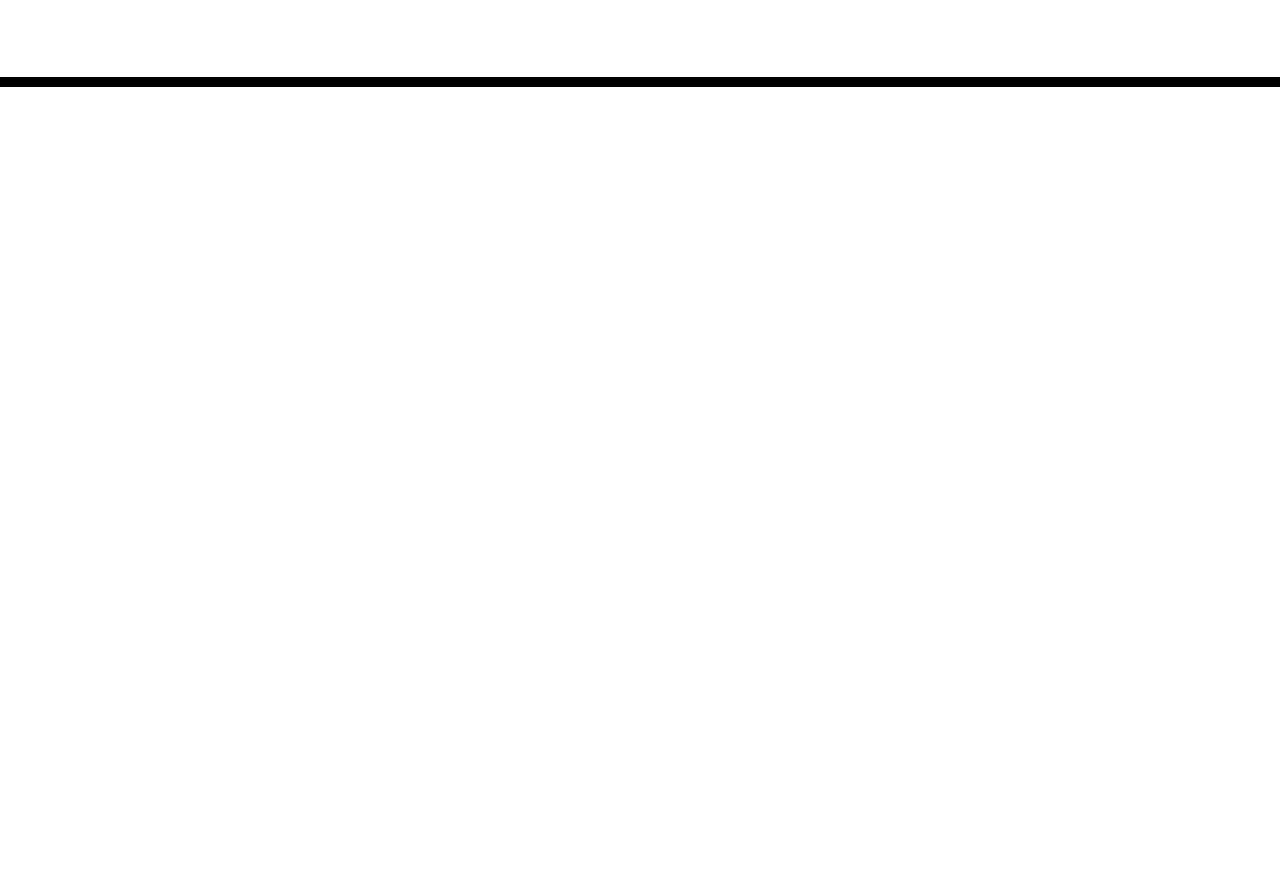
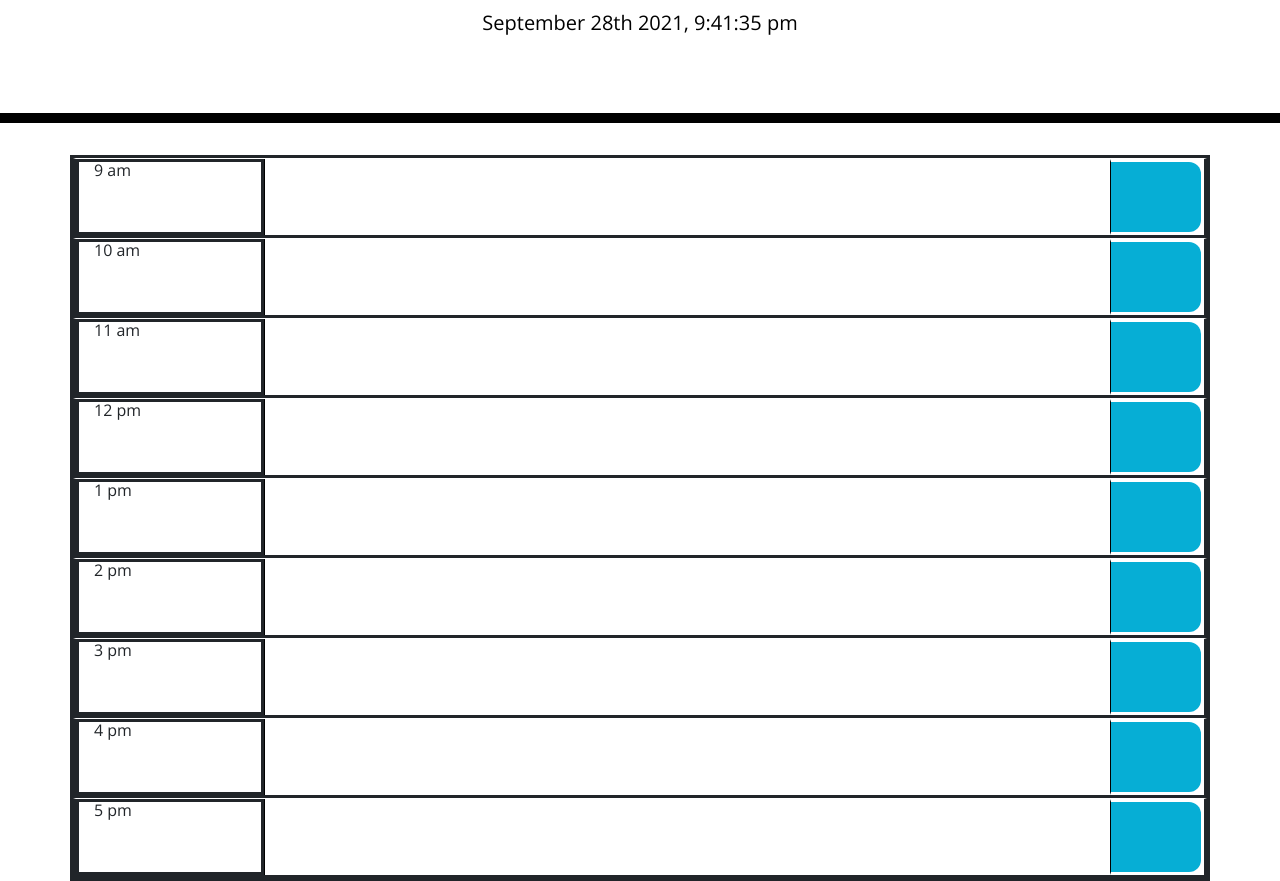
Before and after one commit to Jcarps97/calendar-assignment, a plain HTML site: page Develop/index.html in a window 1280 px wide. Shown: the part 181-1062 px from the top of the page. Before the commit the page ends 800 px from the top, so only its background shows below. Drawn offline with nearby package versions, Linux system fonts and the light colour scheme.

Commit message:
Updating code

```diff
--- a/Develop/index.html
+++ b/Develop/index.html
@@ -30,9 +30,54 @@
     </header>
     <div class="container">
       <!-- Timeblocks go here -->
+      <div class="row">
+        <div class="col-2">9 am</div>
+        <input class="col-9 activityText"></input>
+        <div class="col-1 saveBtn"></div>
+      </div>
+      <div class="row">
+        <div class="col-2">10 am</div>
+        <input class="col-9 activityText"></input>
+        <div class="col-1 saveBtn"></div>
+      </div>
+      <div class="row">
+        <div class="col-2">11 am</div>
+        <input class="col-9 activityText"></input>
+        <div class="col-1 saveBtn"></div>
+      </div>
+      <div class="row">
+        <div class="col-2">12 pm</div>
+        <input class="col-9 activityText"></input>
+        <div class="col-1 saveBtn"></div>
+      </div>
+      <div class="row">
+        <div class="col-2">1 pm</div>
+        <input class="col-9 activityText"></input>
+        <div class="col-1 saveBtn"></div>
+      </div>
+      <div class="row">
+        <div class="col-2">2 pm</div>
+        <input class="col-9 activityText"></input>
+        <div class="col-1 saveBtn"></div>
+      </div>
+      <div class="row">
+        <div class="col-2">3 pm</div>
+        <input class="col-9 activityText"></input>
+        <div class="col-1 saveBtn"></div>
+      </div>
+      <div class="row">
+        <div class="col-2">4 pm</div>
+        <input class="col-9 activityText"></input>
+        <div class="col-1 saveBtn"></div>
+      </div>
+      <div class="row">
+        <div class="col-2">5 pm</div>
+        <input class="col-9 activityText"></input>
+        <div class="col-1 saveBtn"></div>
+      </div>
     </div>
-
     <script src="https://cdnjs.cloudflare.com/ajax/libs/jquery/3.2.1/jquery.min.js"></script>
     <script src="https://cdnjs.cloudflare.com/ajax/libs/moment.js/2.24.0/moment.min.js"></script>
+    <script src=./script.js></script>
   </body>
 </html>
--- a/Develop/script.js
+++ b/Develop/script.js
@@ -0,0 +1,23 @@
+// TODO:
+// Get background colors to reflect times
+// Setup local storage to collect and display in each entry
+// Make sure save buttons only affect current row
+
+
+//Global Variables
+var saveBtn = $(".saveBtn");
+var timeDisplay = $("#currentDay");
+var now = moment().format('MMMM Do YYYY, h:mm:ss a');
+var textArea = $(".activityText")
+var activityEntry;
+
+//Displaying Time on Loading page
+timeDisplay.text(now)
+
+// Event Listener for saving activities
+saveBtn.on("click", function(){
+    activityEntry = textArea.val()
+    localStorage.setItem("Activity", textArea.val())
+    textArea.val(localStorage.getItem("Activity"))
+    event.preventDefault();
+})
--- a/Develop/style.css
+++ b/Develop/style.css
@@ -4,7 +4,7 @@ body {
   line-height: 1;
 }
 
-textarea {
+.activityText {
   background: transparent;
   border: none;
   resize: none;
@@ -69,3 +69,7 @@ textarea {
   font-size: 20px;
   transition: all 0.3s ease-in-out;
 }
+
+div {
+  border-style: solid;
+}
```
